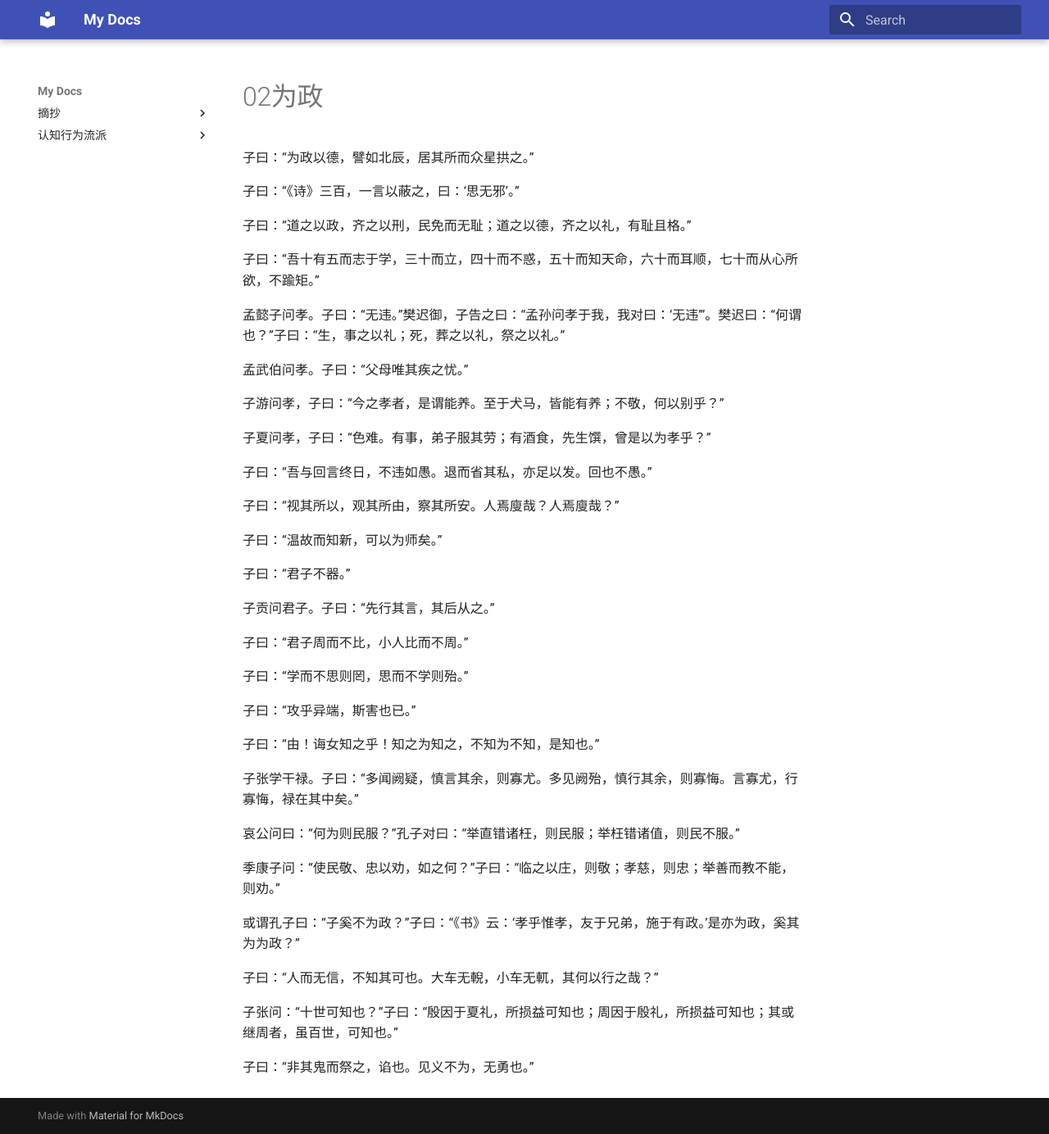
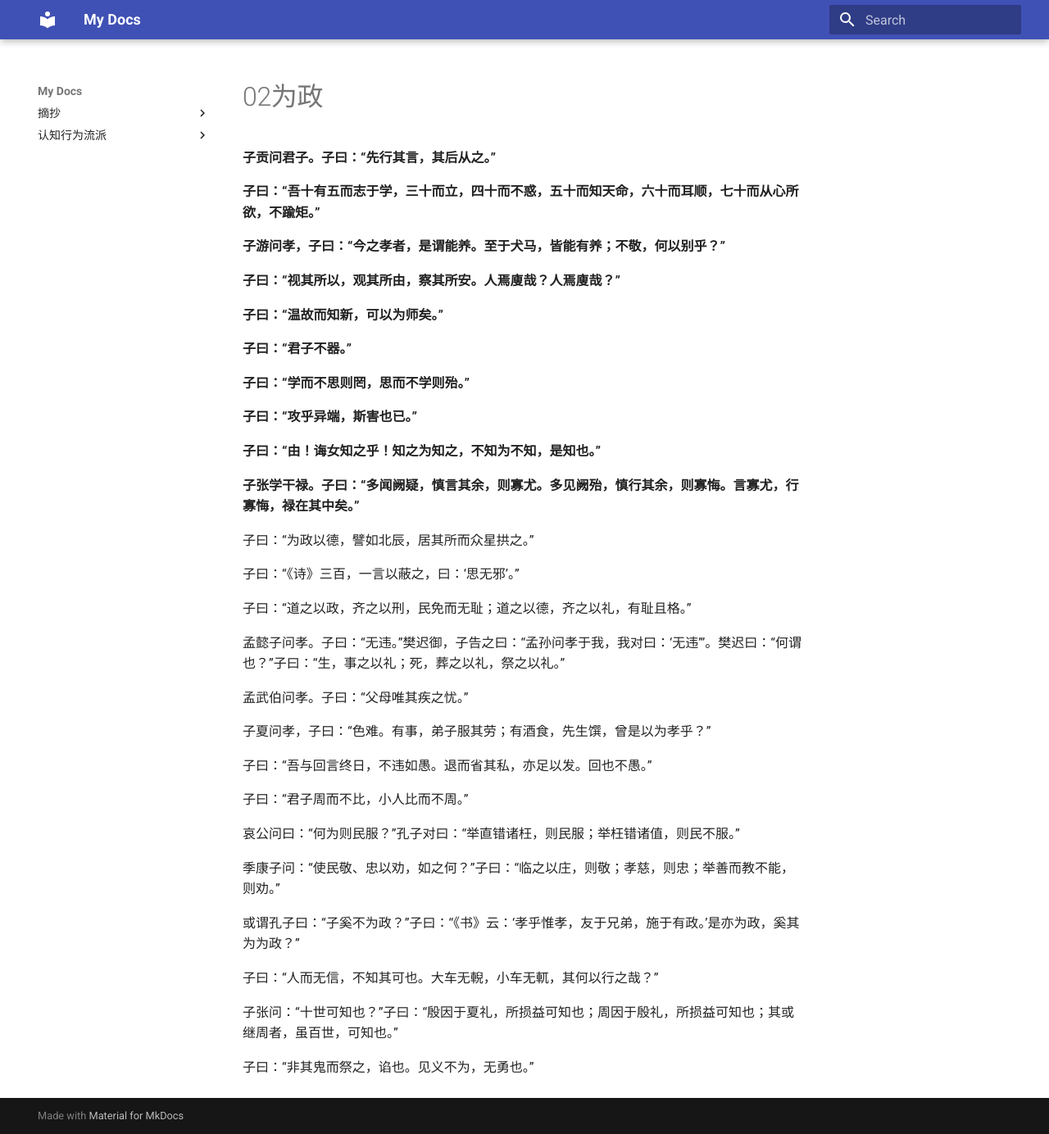
Before and after one commit to WaterOf/meaning-collection, an MkDocs documentation site: the page built from docs/摘抄/论语/02为政.md, in a window 1280 px wide and 1384 px high. Shown: the whole window at 82% size. Built offline with MkDocs 1.6.1 and Material for MkDocs 9.7.7, drawn with Linux system fonts in a browser that asks for light colours.

Commit message:
adjust the order of XUER and WEIZHENG by my preference

```diff
--- a/docs/摘抄/论语/02为政.md
+++ b/docs/摘抄/论语/02为政.md
@@ -1,38 +1,38 @@
+**子贡问君子。子曰：“先行其言，其后从之。”**
+
+**子曰：“吾十有五而志于学，三十而立，四十而不惑，五十而知天命，六十而耳顺，七十而从心所欲，不踰矩。”**
+
+**子游问孝，子曰：“今之孝者，是谓能养。至于犬马，皆能有养；不敬，何以别乎？”**
+
+**子曰：“视其所以，观其所由，察其所安。人焉廋哉？人焉廋哉？”**
+
+**子曰：“温故而知新，可以为师矣。”**
+
+**子曰：“君子不器。”**
+
+**子曰：“学而不思则罔，思而不学则殆。”**
+
+**子曰：“攻乎异端，斯害也已。”**
+
+**子曰：“由！诲女知之乎！知之为知之，不知为不知，是知也。”**
+
+**子张学干禄。子曰：“多闻阙疑，慎言其余，则寡尤。多见阙殆，慎行其余，则寡悔。言寡尤，行寡悔，禄在其中矣。”**
+
 子曰：“为政以德，譬如北辰，居其所而众星拱之。”
 
 子曰：“《诗》三百，一言以蔽之，曰：‘思无邪’。”
 
 子曰：“道之以政，齐之以刑，民免而无耻；道之以德，齐之以礼，有耻且格。”
 
-子曰：“吾十有五而志于学，三十而立，四十而不惑，五十而知天命，六十而耳顺，七十而从心所欲，不踰矩。”
-
 孟懿子问孝。子曰：“无违。”樊迟御，子告之曰：“孟孙问孝于我，我对曰：‘无违’”。樊迟曰：“何谓也？”子曰：“生，事之以礼；死，葬之以礼，祭之以礼。”
 
 孟武伯问孝。子曰：“父母唯其疾之忧。”
-
-子游问孝，子曰：“今之孝者，是谓能养。至于犬马，皆能有养；不敬，何以别乎？”
 
 子夏问孝，子曰：“色难。有事，弟子服其劳；有酒食，先生馔，曾是以为孝乎？”
 
 子曰：“吾与回言终日，不违如愚。退而省其私，亦足以发。回也不愚。”
 
-子曰：“视其所以，观其所由，察其所安。人焉廋哉？人焉廋哉？”
-
-子曰：“温故而知新，可以为师矣。”
-
-子曰：“君子不器。”
-
-子贡问君子。子曰：“先行其言，其后从之。”
-
 子曰：“君子周而不比，小人比而不周。”
-
-子曰：“学而不思则罔，思而不学则殆。”
-
-子曰：“攻乎异端，斯害也已。”
-
-子曰：“由！诲女知之乎！知之为知之，不知为不知，是知也。”
-
-子张学干禄。子曰：“多闻阙疑，慎言其余，则寡尤。多见阙殆，慎行其余，则寡悔。言寡尤，行寡悔，禄在其中矣。”
 
 哀公问曰：“何为则民服？”孔子对曰：“举直错诸枉，则民服；举枉错诸值，则民不服。”
 
```
Also changed, not shown: docs/摘抄/论语/01学而.md (+11 -11 lines).
